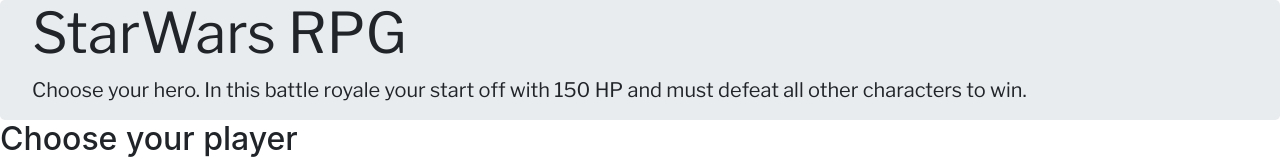
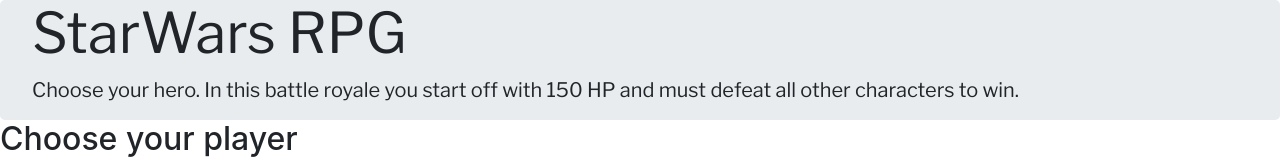
Before and after one commit to ron881212/unit-4-game, a plain HTML site: page index.html in a window 1280 px wide. Shown: the top 165 px of the page. Drawn offline with nearby package versions, Linux system fonts and the light colour scheme.

Commit message:
halfway mark

```diff
--- a/index.html
+++ b/index.html
@@ -22,7 +22,7 @@
 
     <div class="jumbotron pt-0 mb-0">
         <h1 class="display-4 text">StarWars RPG</h1>
-        <p class="lead text">Choose your hero.  In this battle royale your start off with 150 HP and must defeat all other characters to win.</p>
+        <p class="lead text">Choose your hero.  In this battle royale you start off with 150 HP and must defeat all other characters to win.</p>
     </div>
 
     <h2 class="pickPlayer">Choose your player</h2>
```
